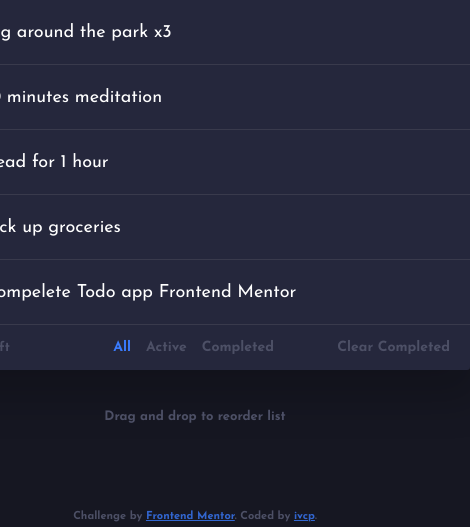
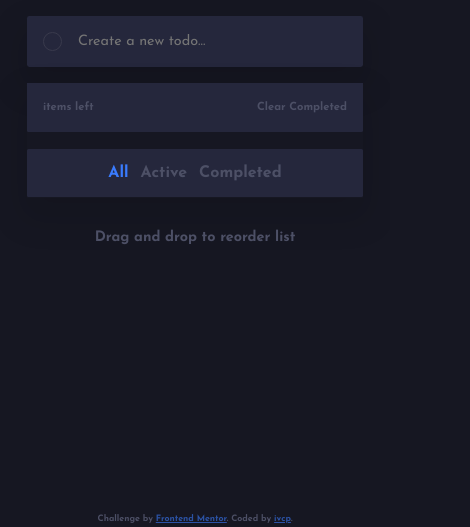
Before and after one commit to ivcp/todo-app-challenge, a plain HTML site: page index.html in a window 390 px wide. Shown: the part 317-844 px from the top of the page, 470 px wide, since content can reach past the window. Drawn offline with Linux system fonts and the light colour scheme.

Commit message:
light mode, media queries, finished styling

```diff
--- a/css/style.css
+++ b/css/style.css
@@ -1,29 +1,26 @@
 :root {
   --bright-blue: 220, 98%, 61%;
-
   --background: 235, 21%, 11%;
   --background-list: 235, 24%, 19%;
-  --text: 0 0% 100%;
+  --text: 234, 39%, 85%;
+  --text-hover: 236, 33%, 92%;
+  --border: 237, 14%, 26%;
+  --border-2: 233, 14%, 35%;
   --dark-grayish-blue: 234, 11%, 52%;
-  --very-dark-grayish-blue: 237, 14%, 26%;
-  --very-dark-grayish-blue-2: 233, 14%, 35%;
-
   --check-background: linear-gradient(
     to right bottom,
     hsl(192, 100%, 67%),
     hsl(280, 87%, 65%)
   );
+}
 
-  /*  to  */
-
-  /* dark theme */
-
-  --very-dark-blue: 235, 21%, 11%;
-  --very-dark-desaturated-blue: 235, 24%, 19%;
-  --light-grayish-blue: 234, 39%, 85%;
-  --light-grayish-blue-hover: 236, 33%, 92%;
-
-  /* --very-dark-grayish-blue: 233, 14%, 35%; */
+.light {
+  --background: 236, 33%, 92%;
+  --background-list: 0, 0%, 98%;
+  --text: 235, 19%, 35%;
+  --text-hover: 235, 19%, 35%;
+  --border: 233, 11%, 84%;
+  --border-2: 236, 9%, 61%;
 }
 
 *,
@@ -36,6 +33,12 @@
 
 html {
   font-size: 62.5%;
+}
+
+@media (max-width: 37.5em) {
+  html {
+    font-size: 50%;
+  }
 }
 
 body {
@@ -53,11 +56,34 @@ body {
   justify-content: space-between;
 }
 
+body.light {
+  background-image: url(../images/bg-desktop-light.jpg);
+}
+
+.sr-only {
+  position: absolute;
+  width: 1px;
+  height: 1px;
+  padding: 0;
+  margin: -1px;
+  overflow: hidden;
+  clip: rect(0, 0, 0, 0);
+  white-space: nowrap; /* added line */
+  border: 0;
+}
+
 .container {
   margin-block: auto;
   display: grid;
   row-gap: 4rem;
   width: 55rem;
+}
+
+@media (max-width: 37.5em) {
+  .container {
+    width: 45rem;
+    padding-inline: 1.5rem;
+  }
 }
 
 .header {
@@ -71,6 +97,7 @@ body {
   letter-spacing: 1rem;
   text-transform: uppercase;
   line-height: 1;
+  color: hsl(0 0% 100%);
 }
 
 .header__theme-toggle {
@@ -82,6 +109,11 @@ body {
   background-repeat: no-repeat;
   background-position: center;
   cursor: pointer;
+  /* transition: background 0.2s ease-in;*/
+}
+
+body.light .header__theme-toggle {
+  background-image: url(../images/icon-moon.svg);
 }
 
 .todo {
@@ -95,13 +127,13 @@ body {
   display: flex;
   align-items: center;
   gap: 2rem;
-  box-shadow: 0 2rem 4rem 1rem hsl(0 0% 0% / 0.2);
+  box-shadow: 0 2rem 4rem 1rem hsl(0 0% 0% / 0.1);
 }
 
 .todo__input-circle {
   width: 2.64rem;
   aspect-ratio: 1;
-  border: 1px solid hsl(var(--very-dark-grayish-blue));
+  border: 1px solid hsl(var(--border));
   border-radius: 50%;
 }
 
@@ -119,18 +151,24 @@ body {
 .todo__list {
   background-color: hsl(var(--background-list));
   border-radius: 0.3rem;
-  box-shadow: 0 2rem 4rem 1rem hsl(0 0% 0% / 0.2);
+  box-shadow: 0 2rem 4rem 1rem hsl(0 0% 0% / 0.1);
 }
 
 .todo__list-items {
   list-style: none;
 }
 
+@media (max-width: 37.5em) {
+  .todo__list-items {
+    line-height: 1.2;
+  }
+}
+
 .todo__list-item {
   padding: 2rem;
   display: flex;
   align-items: center;
-  border-bottom: 1px solid hsl(var(--very-dark-grayish-blue));
+  border-bottom: 1px solid hsl(var(--border));
 }
 
 .todo__list-item input {
@@ -147,13 +185,17 @@ body {
   display: flex;
   align-items: center;
   gap: 2rem;
+  line-height: 1.5;
+  text-decoration: line-through transparent;
+  transition: text-decoration 0.1s ease-in, color 0.1s ease-in;
 }
 
 .todo__list-item span {
   width: 2.4rem;
   aspect-ratio: 1;
-  border: 1px solid hsl(var(--very-dark-grayish-blue));
+  border: 1px solid hsl(var(--border));
   border-radius: 50%;
+  flex-shrink: 0;
 }
 
 .todo__list-item span::before {
@@ -175,7 +217,7 @@ body {
     background: var(--check-background) border-box;
     -webkit-mask: linear-gradient(#fff 0 0) padding-box,
       linear-gradient(#fff 0 0);
-    mask-image: linear-gradient(#fff 0 0) padding-box, linear-gradient(#fff 0 0);
+    mask: linear-gradient(#fff 0 0) padding-box, linear-gradient(#fff 0 0);
     -webkit-mask-composite: xor;
     mask-composite: exclude;
   }
@@ -193,7 +235,7 @@ body {
 
 .todo__list-item input:checked + label span::after {
   display: block;
-  width: 2.2rem;
+  width: 2.3rem;
   aspect-ratio: 1;
   background-image: url(../images/icon-check.svg);
   background-repeat: no-repeat;
@@ -203,7 +245,7 @@ body {
 
 .todo__list-item input:checked + label {
   text-decoration: line-through;
-  color: hsl(var(--very-dark-grayish-blue-2));
+  color: hsl(var(--border-2));
 }
 
 .todo__list-item button {
@@ -212,6 +254,20 @@ body {
   background-color: transparent;
   border: 0;
   cursor: pointer;
+  flex-shrink: 0;
+}
+
+@media (max-width: 37.5em) {
+  .todo__list-item button {
+    width: 1.5rem;
+    background-image: url(../images/icon-cross.svg);
+    background-repeat: no-repeat;
+    background-position: center;
+  }
+
+  .todo__list-item label {
+    font-size: 1.6rem;
+  }
 }
 
 .todo__list-item:hover button {
@@ -222,12 +278,12 @@ body {
 
 .todo__list-options {
   padding: 1.5rem 2rem;
-  display: flex;
-  justify-content: space-between;
+  display: grid;
+  grid-template-columns: repeat(3, 1fr);
   align-items: center;
   font-size: 1.4rem;
   font-weight: 700;
-  color: hsl(var(--very-dark-grayish-blue-2));
+  color: hsl(var(--border-2));
 }
 
 .tabs {
@@ -241,34 +297,77 @@ body {
   color: inherit;
   font: inherit;
   cursor: pointer;
+  transition: color 0.15s;
 }
 
 .todo__list-options button:hover {
-  color: hsl(var(--text));
+  color: hsl(var(--text-hover));
 }
 
 .tabs > [aria-selected='true'] {
   color: hsl(var(--bright-blue));
 }
 
-.tabs {
-  margin-left: 4rem;
+.clear-btn {
+  justify-self: end;
 }
 
-.container p {
+@media (max-width: 37.5em) {
+  .todo__list-options {
+    background: hsl(var(--background));
+    grid-template-rows: repeat(2, 1fr);
+    row-gap: 2rem;
+    padding: 0;
+  }
+
+  .todo__list-options > p {
+    background: hsl(var(--background-list));
+    padding-block: 2.4rem;
+    width: 100%;
+    grid-row: 1;
+    grid-column: 1 / -1;
+    padding-left: 2rem;
+    border-bottom-left-radius: 0.2rem;
+    border-bottom-right-radius: 0.2rem;
+  }
+  .tabs {
+    grid-row: 2;
+    grid-column: 1 / -1;
+    justify-content: center;
+    font-size: 2rem;
+    width: 100%;
+    padding-block: 2rem;
+    border-radius: 0.2rem;
+    background: hsl(var(--background-list));
+  }
+
+  .clear-btn {
+    grid-row: 1;
+    grid-column: 3 / 4;
+    padding-right: 2rem;
+  }
+}
+
+.container > p {
   justify-self: center;
   font-size: 1.3rem;
   font-weight: 700;
-  color: hsl(var(--very-dark-grayish-blue-2));
+  color: hsl(var(--border-2));
+}
+
+@media (max-width: 37.5em) {
+  .container > p {
+    font-size: 1.8rem;
+  }
 }
 
 .attribution {
   font-size: 1.1rem;
   text-align: center;
   margin-bottom: 0.5rem;
-  color: hsl(var(--very-dark-grayish-blue-2));
+  color: hsl(var(--border-2));
   font-weight: 700;
 }
 .attribution a {
-  color: hsl(var(--bright-blue), 0.8);
+  color: hsl(var(--bright-blue), 0.6);
 }
--- a/index.html
+++ b/index.html
@@ -21,11 +21,14 @@
 
     <title>Frontend Mentor | Todo app</title>
   </head>
-  <body>
+  <body class="">
     <div class="container">
       <header class="header">
         <h1 class="header__title">Todo</h1>
-        <button class="header__theme-toggle"></button>
+        <button
+          class="header__theme-toggle"
+          aria-label="Toggle theme colors"
+        ></button>
       </header>
       <main class="todo">
         <div class="todo__input">
@@ -33,28 +36,29 @@
           <input
             class="todo__input-text"
             type="text"
-            name=""
             id="todo-input"
+            aria-label="New todo"
             placeholder="Create a new todo..."
           />
         </div>
         <div class="todo__list">
           <ul class="todo__list-items">
-            <li class="todo__list-item">
-              <input type="checkbox" name="" id="task0" />
+            <!-- <li class="todo__list-item">
+              <input type="checkbox" name="Check" id="task0" />
               <label for="task0">
                 <span></span>
                 Complete online JavaScript course
               </label>
-              <button></button>
-            </li>
-            <li class="todo__list-item">
-              <input type="checkbox" name="" id="task1" />
+              <button><span class="sr-only">Delete</span></button>
+            </li> -->
+            <!-- <li class="todo__list-item">
+              <input type="checkbox" name="Check" id="task1" />
 
               <label for="task1"><span></span>Jog around the park x3</label>
 
-              <button></button>
+              <button><span class="sr-only">Delete</span></button>
             </li>
+
             <li class="todo__list-item">
               <input type="checkbox" name="" id="task2" />
 
@@ -80,14 +84,14 @@
               <input type="checkbox" name="" id="task5" />
 
               <label for="task5">
-                <span></span>Compelete Todo app Frontend Mentor</label
-              >
+                <span></span>Compelete Todo app Frontend Mentor.
+              </label>
 
               <button></button>
-            </li>
+            </li> -->
           </ul>
           <div class="todo__list-options">
-            <p><span>5</span> items left</p>
+            <p><span class="items-left"></span> items left</p>
             <div class="tabs" role="tablist" aria-label="sort todos">
               <button role="tab" aria-selected="true">All</button>
               <button role="tab">Active</button>
```
